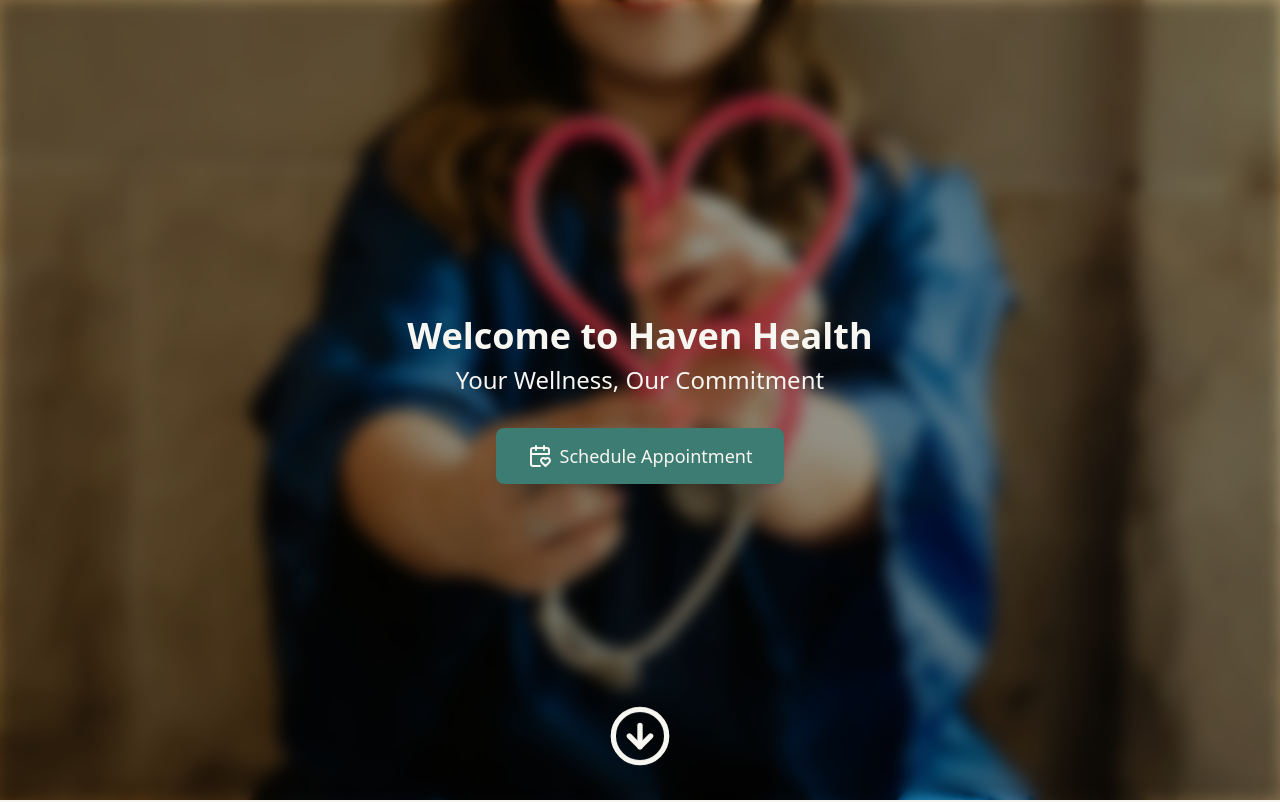
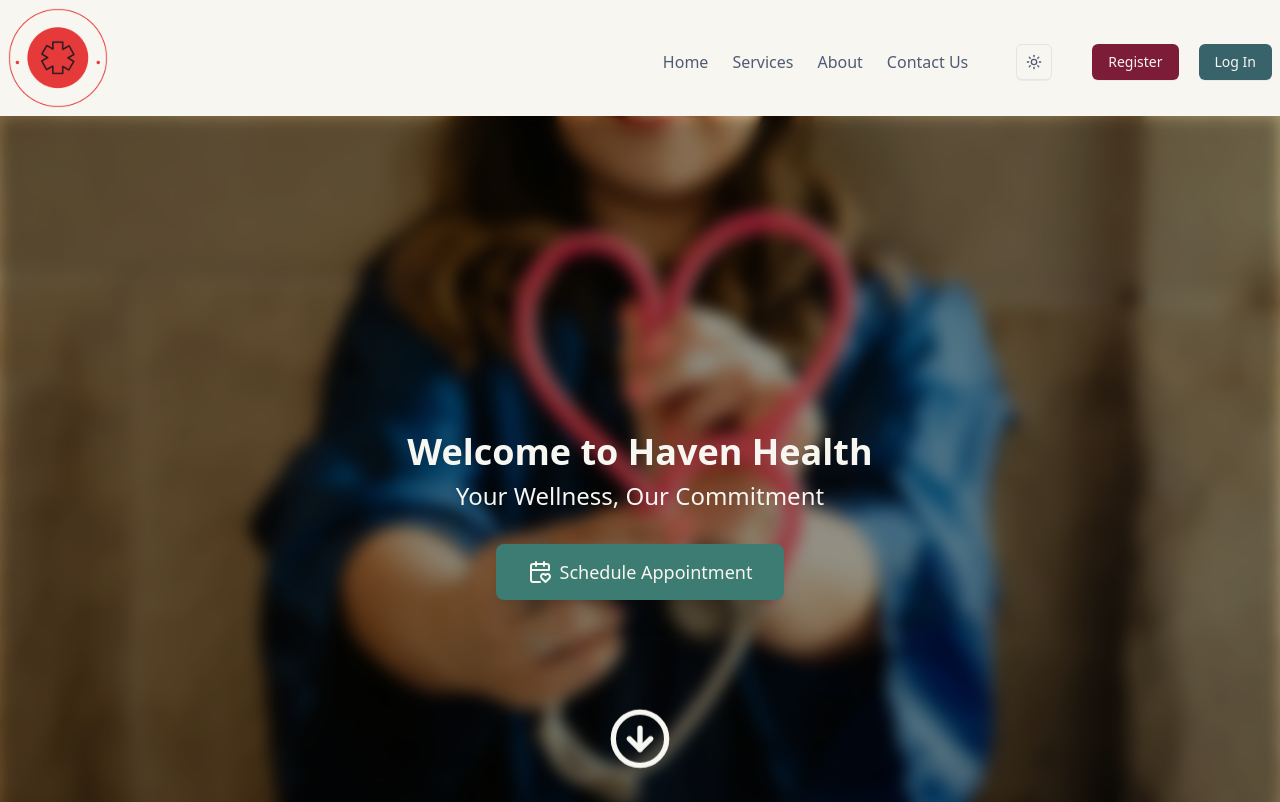
Before and after one commit to rzagramonte/haven-health, a Next.js app: page / in a window 1280 px wide. Shown: the top 802 px of the page. Built offline with nearby package versions, Linux system fonts and the light colour scheme; no server answers.

Commit message:
feat(auth/queries and header): added Links to Header and created a getCurrentUser query
added Links to Header for login and register. created a getCurrentUser query, updated ActionResponse
with a data property as a generic

```diff
--- a/app/components/headers/PublicHeader/PublicHeader.tsx
+++ b/app/components/headers/PublicHeader/PublicHeader.tsx
@@ -1,4 +1,5 @@
 import Image from 'next/image'
+import Link from 'next/link'
 
 import { Button } from '@/components/ui/button'
 
@@ -13,8 +14,16 @@ export default function PublicHeader() {
         <NavLinks />
         <ModeToggle />
         <div className="flex flex-row gap-x-5 ">
-          <Button variant="default">Register</Button>
-          <Button variant="secondary">Log In</Button>
+          <Link href="/signup">
+            <Button className="cursor-pointer" variant="default">
+              Register
+            </Button>
+          </Link>
+          <Link href="/login">
+            <Button className="cursor-pointer" variant="secondary">
+              Log In
+            </Button>
+          </Link>
         </div>
       </div>
     </header>
--- a/app/layout.tsx
+++ b/app/layout.tsx
@@ -6,6 +6,8 @@ import { ThemeProvider } from 'next-themes'
 import { Toaster } from 'sonner'
 
 import { Footer } from '@/components/ui/footer'
+
+import Header from './components/headers/Header'
 
 const defaultUrl = process.env.VERCEL_URL
   ? `https://${process.env.VERCEL_URL}`
@@ -36,7 +38,7 @@ const inter = Inter({
   subsets: ['latin'],
 })
 
-export default function RootLayout({
+export default async function RootLayout({
   children,
 }: Readonly<{
   children: React.ReactNode
@@ -50,6 +52,7 @@ export default function RootLayout({
           enableSystem
           disableTransitionOnChange
         >
+          <Header />
           {children}
           <Footer />
           <Toaster position="top-center" richColors />
--- a/lib/types/auth.ts
+++ b/lib/types/auth.ts
@@ -1,6 +1,7 @@
-export type ActionResponse = {
+export type ActionResponse<T = undefined> = {
   success: boolean
   message: string
+  data?: T | null
   errors?: Record<string, string[]>
   error?: string
 }
```
Also changed, not shown: app/error.tsx (deleted), 1 other file (tests, documents, lock files or other folders).
